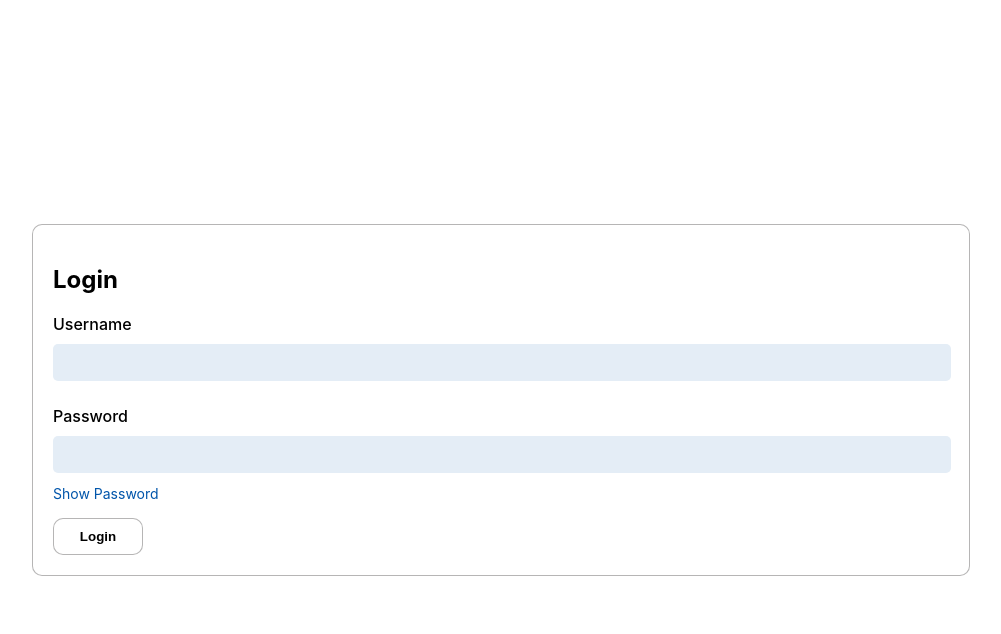
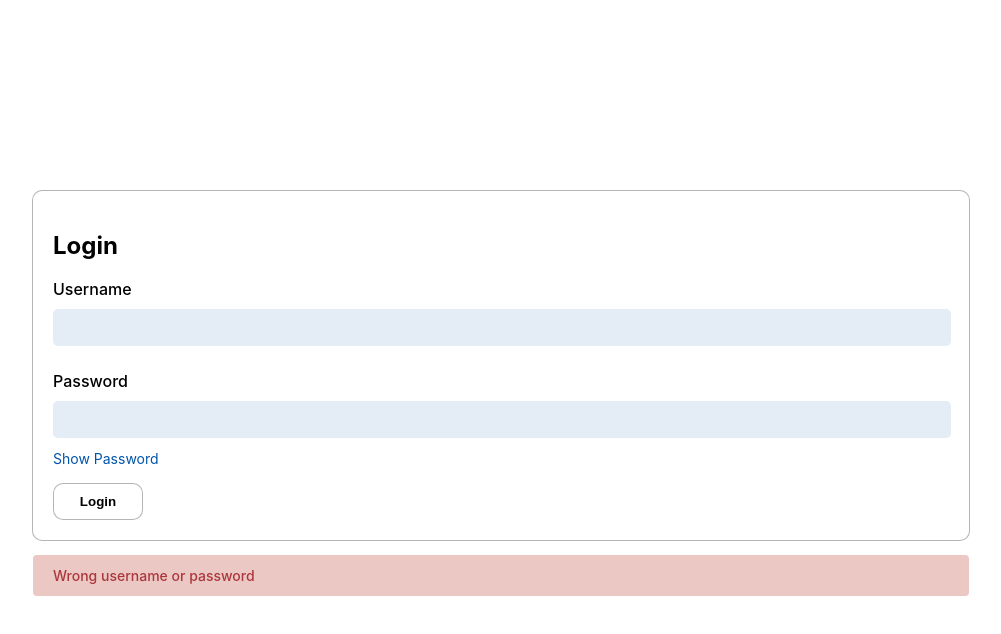
Before and after one commit to magiciansz/NUS-RetiMark, a React (Create React App) app in the folder frontend/: page /login in a window 1280 px wide. Both pictures are taken after typing "Sample", "Sample123" into the empty fields and a click on the button "Login". Shown: the top 634 px of the page, without its empty margins (139-1140 px from the left). Built offline with nearby package versions, Linux system fonts and the light colour scheme; no server answers.

Commit message:
added authroute and login error message

```diff
--- a/frontend/src/app.jsx
+++ b/frontend/src/app.jsx
@@ -6,21 +6,19 @@ import Login from './components/views/login/login';
 import { BrowserRouter, Routes, Route, Navigate } from "react-router-dom";
 import { useEffect, useState } from "react";
 
+import AuthRoute from './components/auth/AuthRoute';
+
+
 const App = () => {
-
     return (
         <BrowserRouter>
             <div>
                 <Routes>
                     <Route path="/login" element={<Login/>}/>
-                    <Route path="/" element={<><Navi/><Home/></>}/>
-                    <Route path="/reports" element={<><Navi/><PastReports/></>}/>
-                    {/* <Route path="/register" element={<Register/>}/>
-                    <Route path = "/home" element = {<><Navbar/><Home/></>} />
-                    <Route path="/wishes" element={<><Navbar/><Wishes/></>}/>
-                    <Route path="/add" element={<><Navbar/><Add/></>}/>
-                    <Route path="/update/:id" element={<><Navbar/><Update/></>}/>
-                    <Route path="/singlewish/:id" element={<><Navbar/><SingleWish/></>}/> */}
+                    <Route element={<AuthRoute/>}>
+                        <Route path="/" element={<><Navi/><Home/></>}/>
+                        <Route path="/reports" element={<><Navi/><PastReports/></>}/>
+                    </Route>
                 </Routes>
             </div>
         </BrowserRouter>
--- /dev/null
+++ b/frontend/src/components/auth/AuthRoute.jsx
@@ -0,0 +1,28 @@
+import { useEffect, useState } from 'react';
+import { Outlet, Navigate } from 'react-router-dom'
+import { getAccessToken } from './Auth';
+
+const AuthRoute = () => {
+    const [accessToken, setAccessToken] = useState(null);
+    const [loading, setLoading] = useState(true);
+
+    useEffect(() => {
+        async function fetchAccessToken() {
+            const token = await getAccessToken();
+            setAccessToken(token);
+            setLoading(false);
+        }
+
+        fetchAccessToken();
+    }, []);
+
+    if (loading) {
+        return <div>Loading...</div>;
+    }
+
+    return (
+        accessToken ? <Outlet/> : <Navigate to="/login"/>
+    )
+}
+
+export default AuthRoute
--- a/frontend/src/components/views/login/login.css
+++ b/frontend/src/components/views/login/login.css
@@ -3,6 +3,7 @@
     justify-content: center;
     align-items: center;
     height: 100vh;
+    flex-direction: column;
 }
 
 .login-container {
@@ -72,3 +73,13 @@ input {
 .label-title {
     font-weight: 500;
 }
+.error-message {
+    background-color: #ebc8c4;
+    color: #ab373c;
+    border-radius: 4px;
+    padding: 12px 20px;
+    font-size: 14px;
+    font-weight: 500;
+    border: #cbb5b3;
+    width: 70%;
+}
--- a/frontend/src/components/views/login/login.jsx
+++ b/frontend/src/components/views/login/login.jsx
@@ -15,6 +15,7 @@ function Login() {
         username: '',
         password: '',
     });
+    const [errorMessage, setErrorMessage] = useState('')
 
     const handleInputChange = (e) => {
         const { name, value } = e.target;
@@ -28,6 +29,7 @@ function Login() {
     const handleSubmit = async (e) => {
         e.preventDefault();
         // Print username and password to the console
+        setErrorMessage('')
         console.log('Username:', formData.username);
         console.log('Password:', formData.password);
         setFormData({username: '', password: ''})
@@ -71,6 +73,7 @@ function Login() {
             // });
         } catch (err) {
             console.error(err);
+            setErrorMessage('Wrong username or password')
         }
     }, [formData]);
 
@@ -118,6 +121,7 @@ function Login() {
                     <button className='login-btn' type="submit">Login</button>
                 </form>
             </div>
+            {errorMessage && <p className="error-message">{errorMessage}</p>}
         </div>
     );
 }
```
Lines whose indentation alone changed are shown as unchanged.
